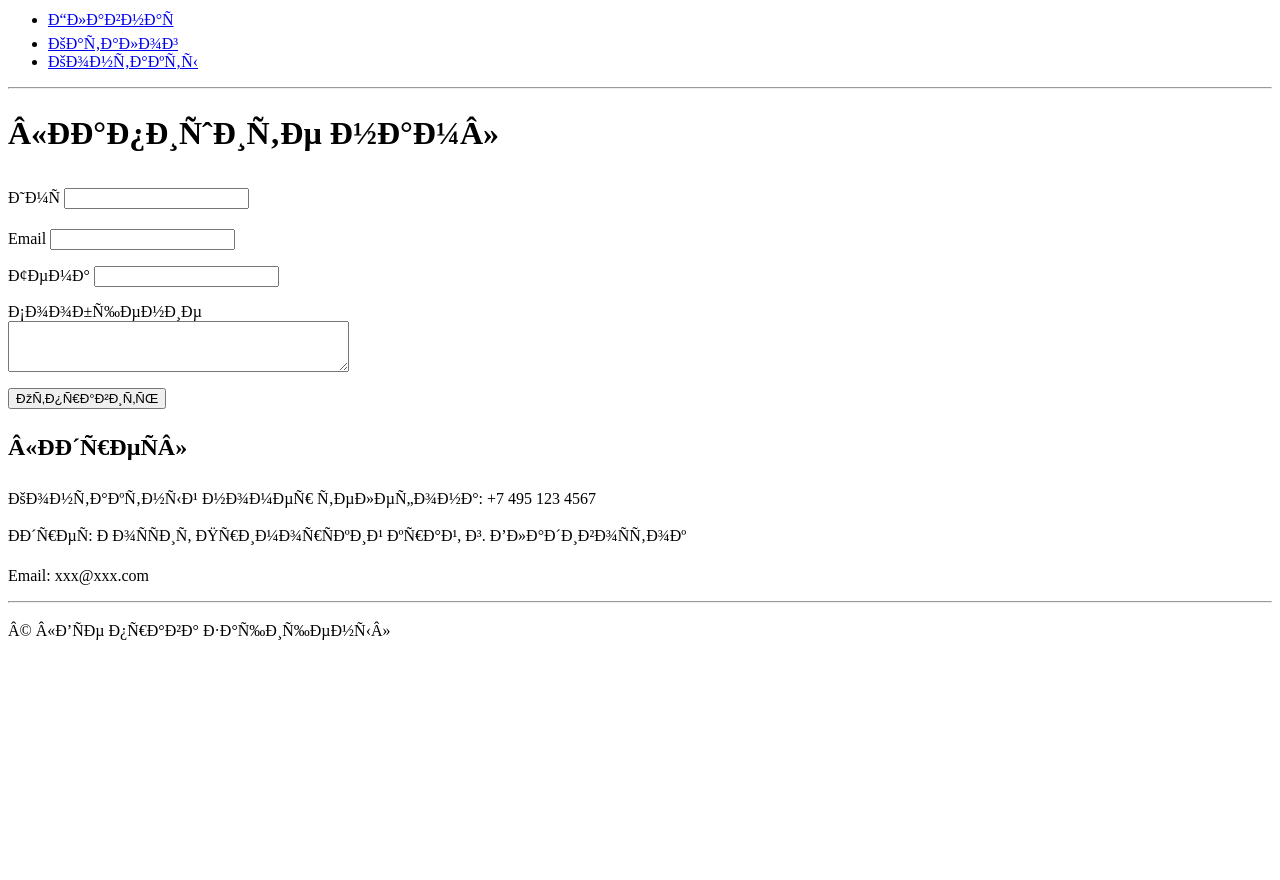
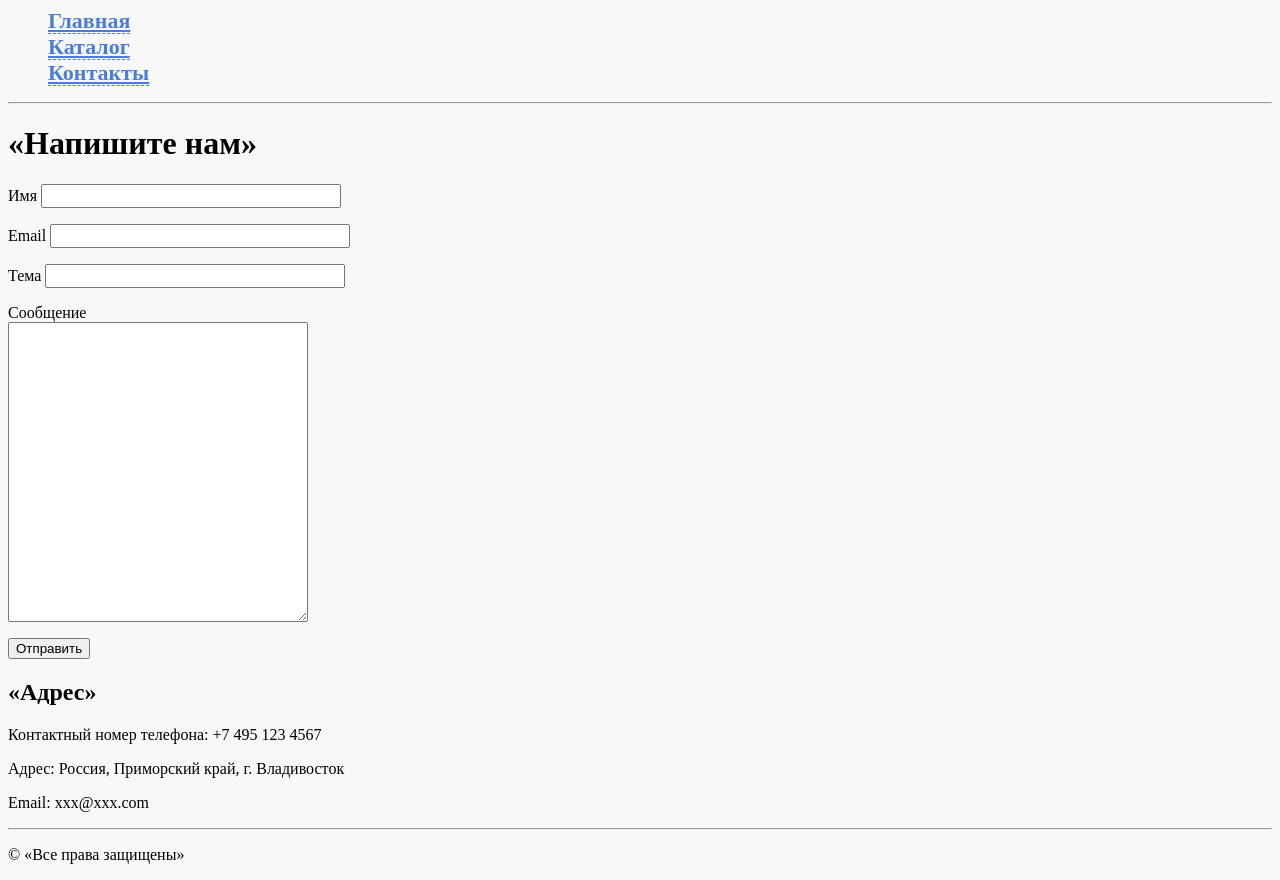
Before and after one commit to samezarus/geekbrains-html, a plain HTML site: page contacts.html in a window 1280 px wide. Before the commit the page ends 800 px from the top, so only its background shows below. Drawn offline with Linux system fonts and the light colour scheme.

Commit message:
Update contacts.html
commit

```diff
--- a/contacts.html
+++ b/contacts.html
@@ -2,9 +2,14 @@
 	<title>
 	</title>
 
+	<head>
+		<meta http-equiv="Content-Type" content="text/html; charset=utf-8">
+		<link href="style.css" rel="stylesheet">
+	</head>
+
 	<body>
 		<!-- head -->
-		<ul>
+		<ul class='menu'>
 			<li>
 				<a href='index.html'>Главная</a>
 			</li>
@@ -21,11 +26,11 @@
 		<!-- content -->
 		<p> <h1> «Напишите нам» </h1> </p>
 
-		<p> Имя <input type="text"> </p>
-		<p> Email <input type="text"> </p>
-		<p> Тема <input type="text"> </p>
+		<p> Имя <input class='contactInput' type="text"> </p>
+		<p> Email <input class='contactInput' type="text"> </p>
+		<p> Тема <input class='contactInput' type="text"> </p>
 
-		<p> Сообщение <br> <textarea name="comment" cols="40" rows="3"></textarea> </p>
+		<p> Сообщение <br> <textarea class='contactMemo' name="comment"></textarea> </p>
 
 		<p> <input type="submit" value="Отправить"> </p>
 
```
